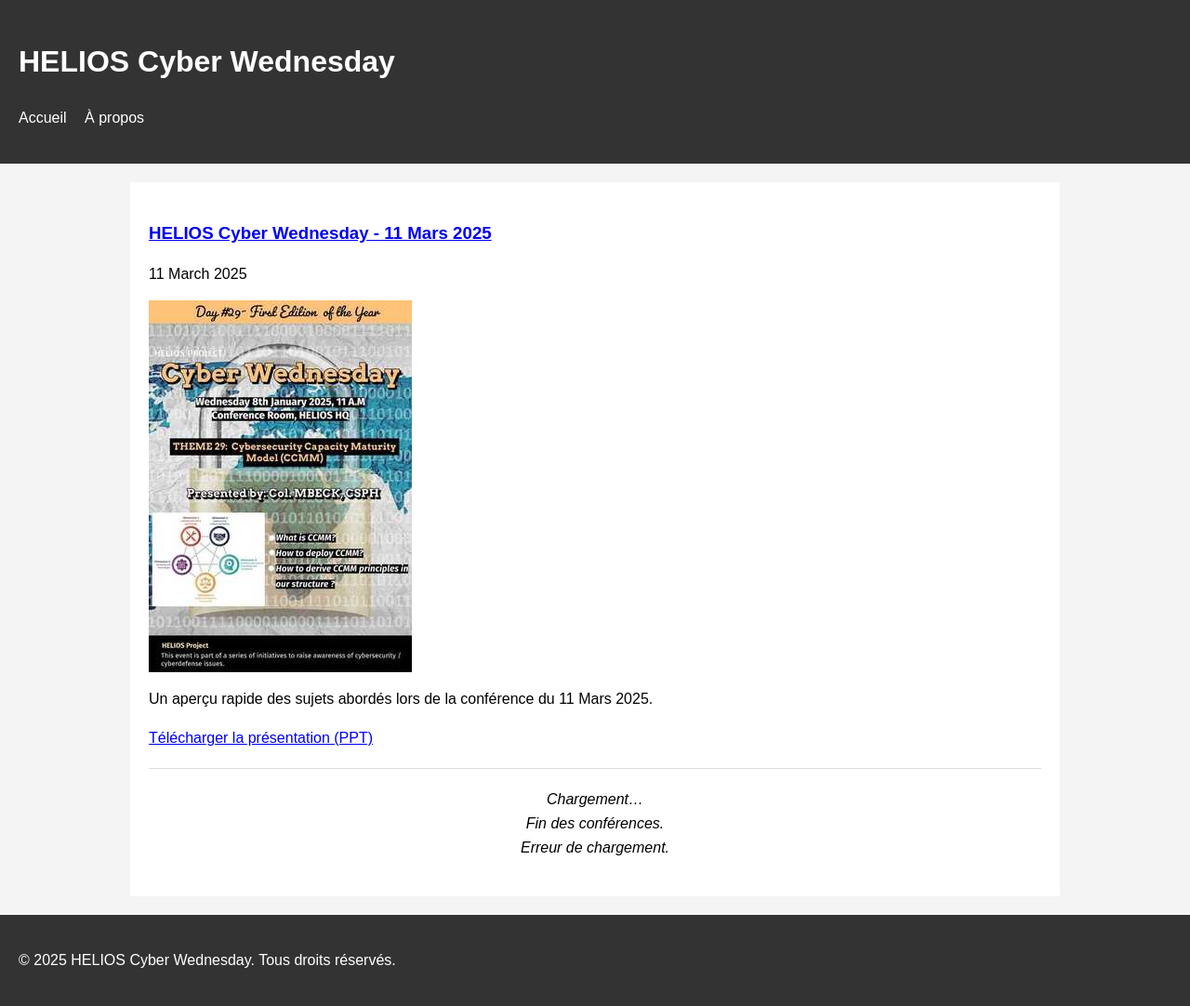
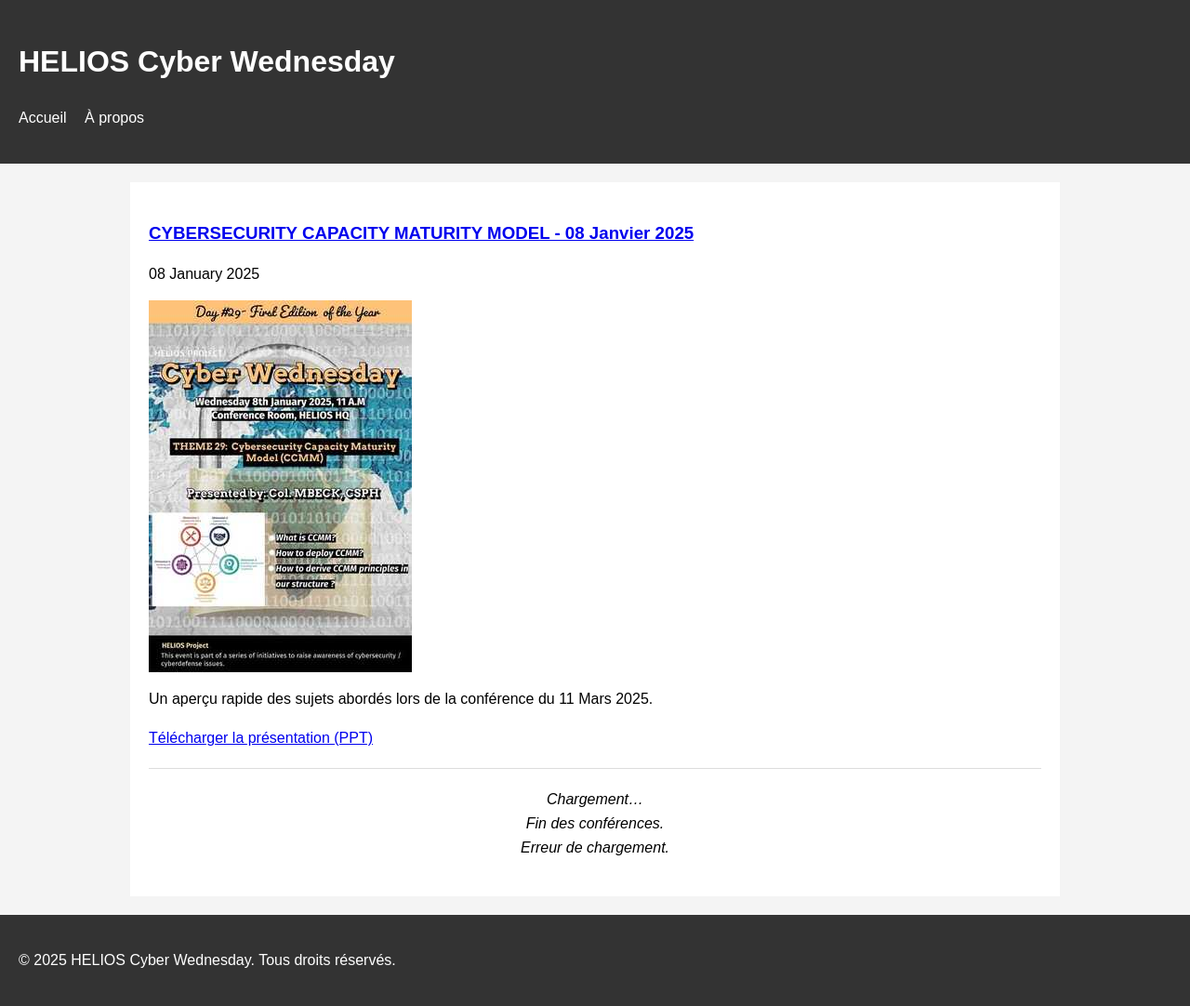
Before and after one commit to heliosc4i/cyberwednesday, a Jekyll site: the page built from index.html, in a window 1280 px wide. Shown: the whole page at 93% size. Built offline with Jekyll 4.4.1, drawn with Linux system fonts in a browser that asks for light colours; the list of posts is cut into pages by our own code; some of the changed lines change nothing that is shown.

Commit message:
Update 2025-03-11-helios-cyber-wednesday.md

```diff
--- a/_posts/2025-03-11-helios-cyber-wednesday.md
+++ b/_posts/2025-03-11-helios-cyber-wednesday.md
@@ -1,10 +1,10 @@
 ---
 layout: post
-title: "HELIOS Cyber Wednesday - 11 Mars 2025"
-date: 2025-03-11
+title: "CYBERSECURITY CAPACITY MATURITY MODEL - 08 Janvier 2025"
+date: 2025-01-08
 flyer: /cyberwednesday/assets/images/20250108_29_CYBERSECURITYCAPACITYMATURITYMODEL.jpg
 summary: "Un aperçu rapide des sujets abordés lors de la conférence du 11 Mars 2025."
 ppt_link: /assets/downloads/conf-2025-03-11.pptx
 ---
 
-La conférence de ce jour a abordé les dernières tendances en cybersécurité, les nouvelles menaces et les stratégies de défense innovantes...
+Cette présentation porte sur le Cybersecurity Capacity Maturity Model (CCMM), un cadre développé depuis 2015 pour évaluer et améliorer la capacité de cybersécurité des nations à travers cinq dimensions et cinq étapes de maturité. Il permet de comparer la capacité actuelle, d'identifier les besoins d'investissement et de s'adapter à l'évolution des menaces.
```
